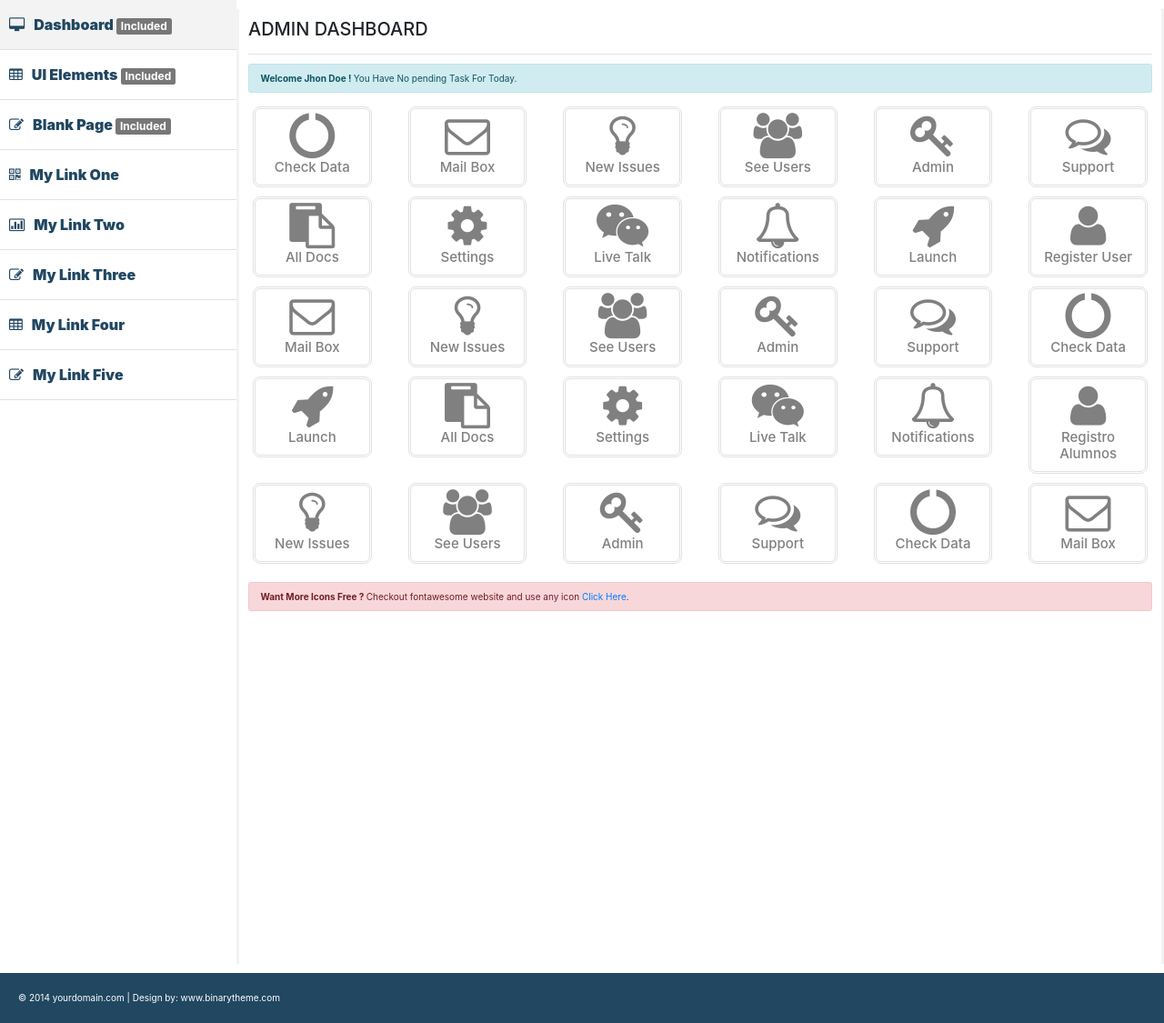
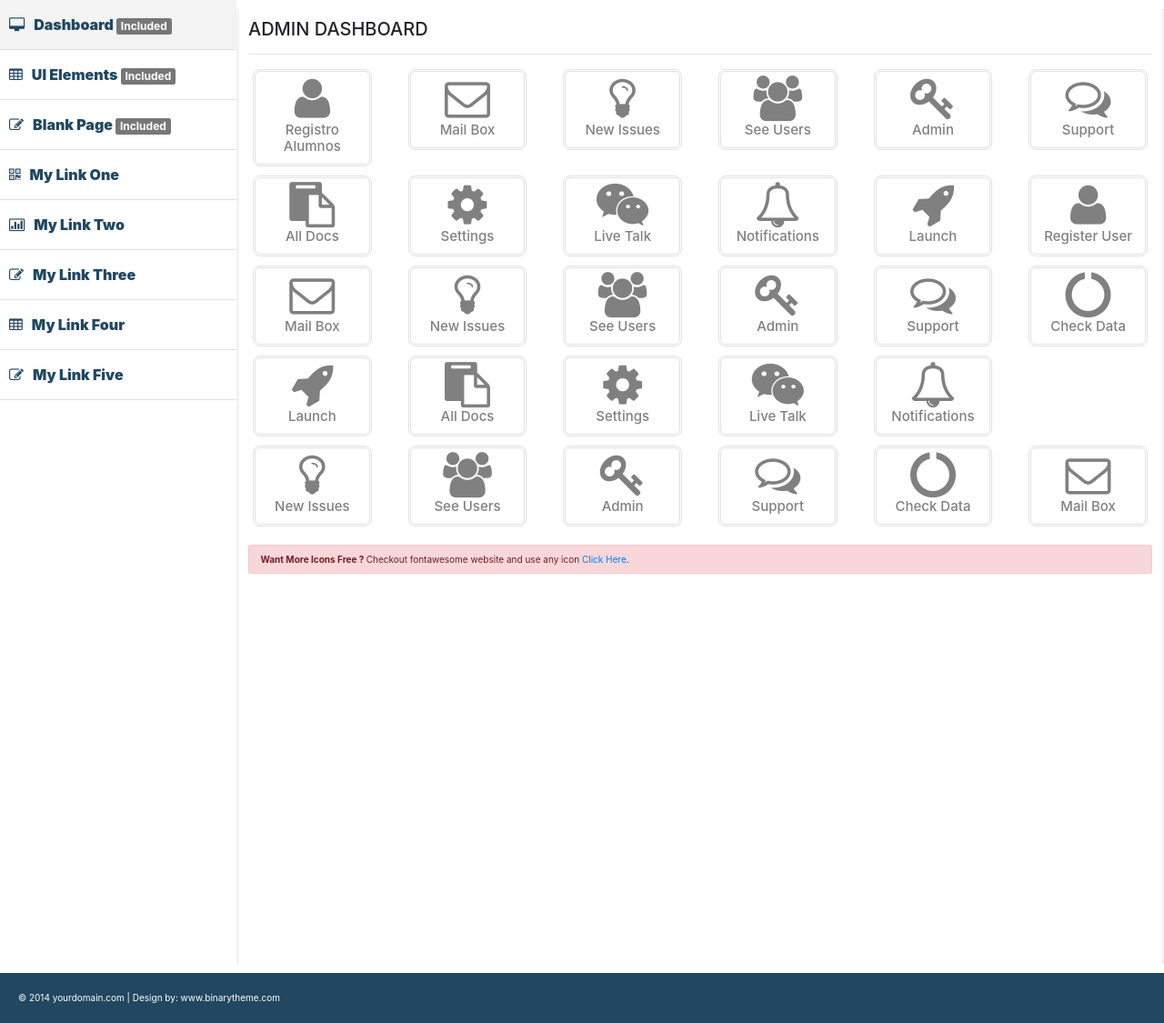
Before and after one commit to anthonyaguirretueros/IntranetIE, a CodeIgniter app: page /database/index.php/home/index in a window 1280 px wide. Shown: the part 80-1205 px from the top of the page at 91% size. Run offline with CodeIgniter, Linux system fonts and the light colour scheme.

Commit message:
Vista_alumno

```diff
--- a/application/views/templates/header.php
+++ b/application/views/templates/header.php
@@ -3,7 +3,7 @@
     <head>
         <meta charset="utf-8" />
         <meta name="viewport" content="width=device-width, initial-scale=1.0" />
-        <title>Simple Responsive Admin</title>
+        <title>INTRANET</title>
 
         <!-- BOOTSTRAP STYLES-->
         <link href="<?php echo base_url() ?>assets/adminator/css/bootstrap.css" rel="stylesheet" />
--- a/application/views/vista2.php
+++ b/application/views/vista2.php
@@ -15,19 +15,17 @@
             <hr />
             <div class="row">
                 <div class="col-lg-12 ">
-                    <div class="alert alert-info">
-                        <strong>Welcome Jhon Doe ! </strong> You Have No pending Task For Today.
-                    </div>
+
 
                 </div>
             </div>
             <!-- /. ROW  -->
             <div class="row text-center pad-top">
-                <div class="col-lg-2 col-md-2 col-sm-2 col-xs-6">
+                    <div class="col-lg-2 col-md-2 col-sm-2 col-xs-6">
                     <div class="div-square">
-                        <a href="blank.html" >
-                            <i class="fa fa-circle-o-notch fa-5x"></i>
-                            <h4>Check Data</h4>
+                        <a href="<?= site_url('Alumno/index'); ?>" >
+                            <i class="fa fa-user fa-5x"></i>
+                            <h4>Registro Alumnos</h4>
                         </a>
                     </div>
                 </div>
@@ -265,16 +263,7 @@
 
                 </div>
 
-                <div class="col-lg-2 col-md-2 col-sm-2 col-xs-6">
-                    <div class="div-square">
-                        <a href="alumnos.php" >
-                            <i class="fa fa-user fa-5x"></i>
-                            <h4>Registro Alumnos</h4>
-                        </a>
-                    </div>
 
-
-                </div>
             </div>
             <!-- /. ROW  -->
             <div class="row text-center pad-top">
```
Also changed, not shown: application/controllers/Alumno.php (+0 -7 lines), application/views/alumnos.php (+5 -7 lines).
